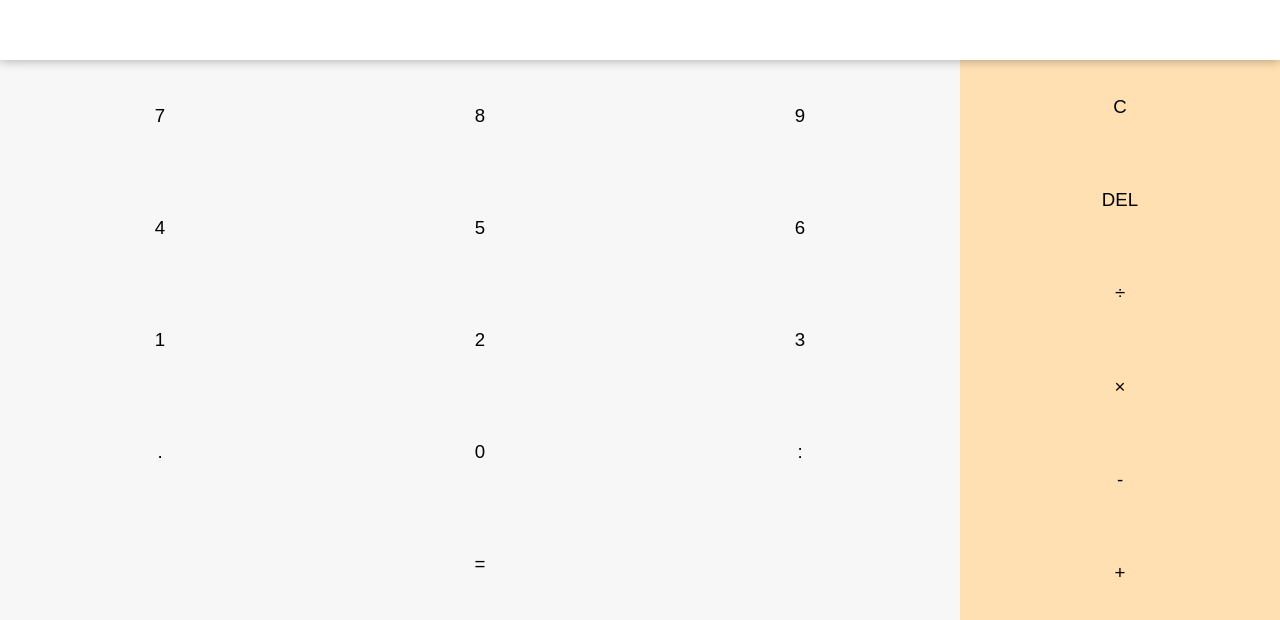
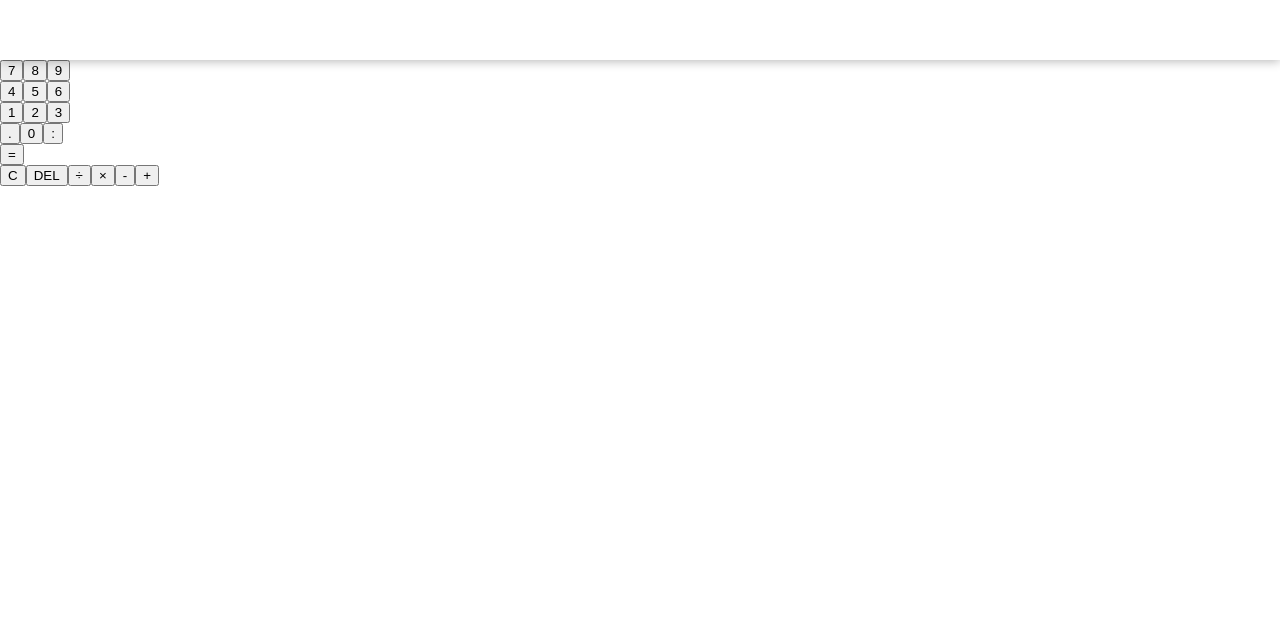
Before and after one commit to maksv21/time-calculator, a React (Create React App) app: page / in a window 1280 px wide. Shown: the part 180-800 px from the top of the page. Built offline with nearby package versions, Linux system fonts and the light colour scheme.

Commit message:
refactor(keyboard): rewrite to TS/CHAR-32

```diff
--- a/src/App.jsx
+++ b/src/App.jsx
@@ -2,7 +2,7 @@ import React from 'react'
 import styled from 'styled-components'
 
 import ExpressionInput from './components/ExpressionInput'
-import Keyboard from './components/Keyboard'
+import Keyboard from './features/input/Keyboard'
 
 const Main = styled.div`
   height: 100%;
--- a/src/app/store.ts
+++ b/src/app/store.ts
@@ -1,5 +1,5 @@
 import { Action, configureStore, ThunkAction } from '@reduxjs/toolkit'
-import mainInputReducer from '../reducers/mainInputSlice'
+import mainInputReducer from '../features/input/mainInputSlice'
 
 export const store = configureStore({
   reducer: {
--- a/src/components/Keyboard/index.jsx
+++ /dev/null
@@ -1,77 +0,0 @@
-import React from 'react'
-import styled from 'styled-components'
-import { useDispatch } from 'react-redux'
-import { keyPressed } from '../../reducers/mainInputSlice'
-
-const BUTTONS_LEFT = [
-  ['7', '8', '9'],
-  ['4', '5', '6'],
-  ['1', '2', '3'],
-  ['.', '0', ':'],
-  ['='],
-]
-
-const BUTTONS_RIGHT = ['C', 'DEL', '÷', '×', '-', '+']
-
-const Keyboard = styled.div`
-  height: 100%;
-  display: flex;
-`
-
-const StyledButton = styled.button`
-  background-color: rgba(0, 0, 0, 0);
-  border: none;
-  height: 100%;
-  width: 100%;
-  font-size: 14pt;
-
-  &:focus {
-    background-color: rgba(0, 0, 0, 0.15);
-    outline: none;
-  }
-`
-
-const LeftColumn = styled.div`
-  background-color: #f7f7f7;
-  width: 100%;
-  display: flex;
-  flex-direction: column;
-`
-
-const Row = styled.div`
-  display: flex;
-  height: 100%;
-`
-
-const RightColumn = styled.div`
-  width: 100%;
-  flex-shrink: 3;
-  background-color: #ffe0b2;
-  display: flex;
-  flex-direction: column;
-`
-
-const mapButtons = (btnValue, dispatch) => (
-  <StyledButton key={btnValue} onClick={() => dispatch(keyPressed(btnValue))}>
-    {btnValue}
-  </StyledButton>
-)
-
-export default () => {
-  const dispatch = useDispatch()
-
-  return (
-    <Keyboard>
-      <LeftColumn>
-        {BUTTONS_LEFT.map((buttonsRow) => (
-          <Row key={buttonsRow}>
-            {buttonsRow.map((btnValue) => mapButtons(btnValue, dispatch))}
-          </Row>
-        ))}
-      </LeftColumn>
-      <RightColumn>
-        {BUTTONS_RIGHT.map((btnValue) => mapButtons(btnValue, dispatch))}
-      </RightColumn>
-    </Keyboard>
-  )
-}
--- /dev/null
+++ b/src/features/input/Keyboard.tsx
@@ -0,0 +1,85 @@
+import React, { FC, useCallback } from 'react'
+import { useDispatch } from 'react-redux'
+
+import {
+  clearAllKeyPressed,
+  deleteKeyPressed,
+  equalsKeyPressed,
+  generalKeyPressed,
+  OperatorKeys,
+} from './mainInputSlice'
+import type { GeneralKey } from './mainInputSlice'
+
+const Keyboard: FC = () => {
+  const dispatch = useDispatch()
+
+  const BUTTONS_LEFT: GeneralKey[][] = [
+    ['7', '8', '9'],
+    ['4', '5', '6'],
+    ['1', '2', '3'],
+    [OperatorKeys.Decimal, '0', OperatorKeys.Colon],
+  ]
+
+  const OPERATORS_RIGHT = [
+    OperatorKeys.Div,
+    OperatorKeys.Mult,
+    OperatorKeys.Minus,
+    OperatorKeys.Plus,
+  ]
+
+  const handleKeyClick = useCallback(
+    (clickedKeyValue: GeneralKey) =>
+      dispatch(generalKeyPressed(clickedKeyValue)),
+    [dispatch]
+  )
+
+  const handleEqualsClick = useCallback(
+    () => dispatch(equalsKeyPressed()),
+    [dispatch]
+  )
+
+  const handleDelClick = useCallback(
+    () => dispatch(deleteKeyPressed()),
+    [dispatch]
+  )
+
+  const handleClearAllClick = useCallback(
+    () => dispatch(clearAllKeyPressed()),
+    [dispatch]
+  )
+
+  return (
+    <div>
+      <div>
+        {BUTTONS_LEFT.map((buttonsRow) => (
+          <div key={buttonsRow.toString()}>
+            {buttonsRow.map((btnValue) => (
+              <button type="button" onClick={() => handleKeyClick(btnValue)}>
+                {btnValue}
+              </button>
+            ))}
+          </div>
+        ))}
+        <button type="button" onClick={handleEqualsClick}>
+          =
+        </button>
+      </div>
+
+      <button type="button" onClick={handleDelClick}>
+        C
+      </button>
+      <button type="button" onClick={handleClearAllClick}>
+        DEL
+      </button>
+
+      {OPERATORS_RIGHT.map((btnValue) => (
+        <button type="button" onClick={() => handleKeyClick(btnValue)}>
+          {btnValue}
+        </button>
+      ))}
+      <div />
+    </div>
+  )
+}
+
+export default Keyboard
--- /dev/null
+++ b/src/features/input/mainInputSlice.ts
@@ -0,0 +1,117 @@
+import { createSlice, PayloadAction } from '@reduxjs/toolkit'
+import calcTimeNoType from '../../utilts/calcTime'
+import { ALL_OPERATORS, MINUS } from '../../reducers/constants'
+
+const calcTime = (exp: string): string | { error: string } =>
+  calcTimeNoType(exp)
+
+interface MainInputState {
+  value: string
+  preResult: null | string
+}
+
+const initialState: MainInputState = {
+  value: '',
+  preResult: null,
+}
+
+// todo: if user click : or . -> 0:, 0.
+
+export type NumberKeys =
+  | '0'
+  | '1'
+  | '2'
+  | '3'
+  | '4'
+  | '5'
+  | '6'
+  | '7'
+  | '8'
+  | '9'
+
+export enum OperatorKeys {
+  Plus = '+',
+  Minus = '-',
+  Div = '÷',
+  Mult = '×',
+  Decimal = '.',
+  Colon = ':',
+}
+
+export type GeneralKey = NumberKeys | OperatorKeys
+
+export const mainInputSlice = createSlice({
+  name: 'mainInput',
+  initialState,
+  reducers: {
+    generalKeyPressed: (state, action: PayloadAction<GeneralKey>) => {
+      const keyValue = action.payload
+      let newInputValue
+      let preResult = null
+
+      if (
+        // if keyValue is operator(except minus) and current expression is empty string or minus return current exp
+        (keyValue !== OperatorKeys.Minus &&
+          keyValue in OperatorKeys &&
+          (state.value === '' || state.value === OperatorKeys.Minus)) ||
+        // if latest two characters are operators and keyValue is operator return current value (e.g. 1234*-)
+        (state.value.length >= 3 &&
+          state.value.slice(-2).match(new RegExp(`[${ALL_OPERATORS}]{2}`)) &&
+          keyValue in OperatorKeys)
+      ) {
+        newInputValue = state.value
+      } else if (
+        // if both new key and current symbol are operators (except minus), use new
+        keyValue in OperatorKeys &&
+        ALL_OPERATORS.includes(state.value.slice(-1)) &&
+        // if latest operator is not a minus
+        !(state.value.slice(-1) !== MINUS && keyValue === MINUS)
+      ) {
+        newInputValue = state.value.slice(0, -1) + keyValue
+      } else {
+        newInputValue = state.value + keyValue
+      }
+
+      // not just if(!preResult) since it can be empty string
+      if (preResult === null) {
+        const expResult = calcTime(newInputValue)
+        if (typeof expResult === 'object' && expResult.error) {
+          preResult = ''
+        } else if (typeof expResult === 'string') {
+          preResult = expResult
+        }
+      }
+
+      state.value = newInputValue
+      state.preResult = preResult
+    },
+
+    equalsKeyPressed: (state) => {
+      const expResult = calcTime(state.value)
+
+      if (typeof expResult === 'object') {
+        state.preResult = expResult.error
+      } else {
+        state.value = expResult
+        state.preResult = ''
+      }
+    },
+
+    deleteKeyPressed: (state) => {
+      state.value = state.value.slice(0, -1)
+    },
+
+    clearAllKeyPressed: (state) => {
+      state.value = ''
+    },
+  },
+})
+
+export const {
+  generalKeyPressed,
+  equalsKeyPressed,
+  deleteKeyPressed,
+  clearAllKeyPressed,
+} = mainInputSlice.actions
+
+export default mainInputSlice.reducer
--- a/src/reducers/mainInputSlice.ts
+++ /dev/null
@@ -1,99 +0,0 @@
-import { createSlice, PayloadAction } from '@reduxjs/toolkit'
-import calcTimeNoType from '../utilts/calcTime'
-import { ALL_OPERATORS, KEY_CLEAR, KEY_DEL, MINUS } from './constants'
-
-const calcTime = (exp: string): string | { error: string } =>
-  calcTimeNoType(exp)
-
-interface MainInputState {
-  value: string
-  preResult: null | string
-}
-
-const initialState: MainInputState = {
-  value: '',
-  preResult: null,
-}
-
-// todo: if user click : or . -> 0:, 0.
-
-export const mainInputSlice = createSlice({
-  name: 'mainInput',
-  initialState,
-  reducers: {
-    keyPressed: (state, action: PayloadAction<string>) => {
-      const keyValue = action.payload
-      let newInputValue
-      let preResult = null
-
-      switch (keyValue) {
-        case '=': {
-          const expResult = calcTime(state.value)
-          if (typeof expResult === 'object') {
-            newInputValue = state.value
-            preResult = expResult.error
-          } else {
-            newInputValue = expResult
-            preResult = ''
-          }
-
-          break
-        }
-
-        case KEY_DEL: {
-          newInputValue = state.value.slice(0, -1)
-          break
-        }
-
-        case KEY_CLEAR: {
-          newInputValue = ''
-          break
-        }
-
-        default:
-          // todo: move the conditions to functions
-
-          if (
-            // if keyValue is operator(except minus) and current expression is empty string or minus return current exp
-            (keyValue !== MINUS &&
-              ALL_OPERATORS.includes(keyValue) &&
-              (state.value === '' || state.value === MINUS)) ||
-            // if latest two characters are operators and keyValue is operator return current value (e.g. 1234*-)
-            (state.value.length >= 3 &&
-              state.value
-                .slice(-2)
-                .match(new RegExp(`[${ALL_OPERATORS}]{2}`)) &&
-              ALL_OPERATORS.includes(keyValue))
-          ) {
-            newInputValue = state.value
-          } else if (
-            // if both new key and current symbol are operators (except minus), use new
-            ALL_OPERATORS.includes(keyValue) &&
-            ALL_OPERATORS.includes(state.value.slice(-1)) &&
-            // if latest operator is not a minus
-            !(state.value.slice(-1) !== MINUS && keyValue === MINUS)
-          ) {
-            newInputValue = state.value.slice(0, -1) + keyValue
-          } else {
-            newInputValue = state.value + keyValue
-          }
-      }
-
-      // not just if(!preResult) since it can be empty string
-      if (preResult === null) {
-        const expResult = calcTime(newInputValue)
-        if (typeof expResult === 'object' && expResult.error) {
-          preResult = ''
-        } else if (typeof expResult === 'string') {
-          preResult = expResult
-        }
-      }
-
-      state.value = newInputValue
-      state.preResult = preResult
-    },
-  },
-})
-
-export const { keyPressed } = mainInputSlice.actions
-export default mainInputSlice.reducer
```
